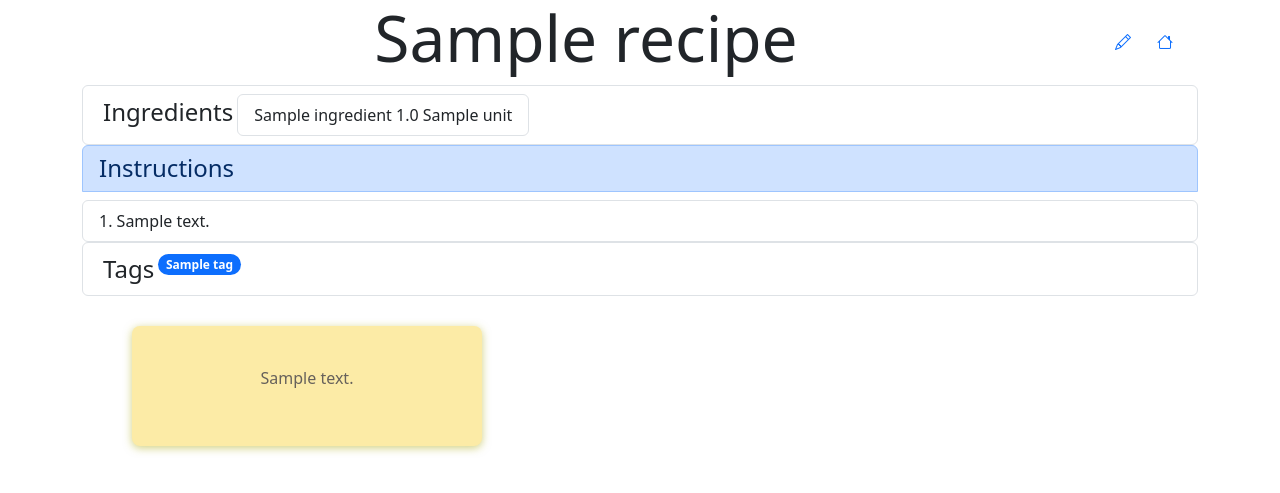
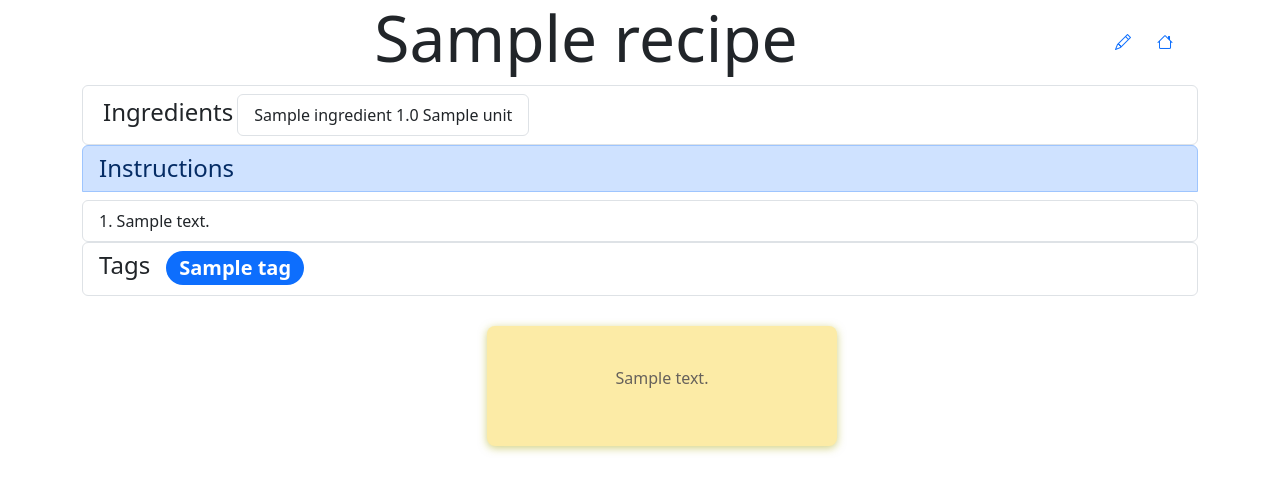
Before and after one commit to schovkla/cookbook, a Django app: template cookbook_app/templates/cookbook_app/recipe.html in a window 1280 px wide. Shown: the top 493 px of the page. Run offline with Django 4.2, Linux system fonts and the light colour scheme; the template is opened without the code that fills it: values that come from a table or form of the project are taken from there, others are empty; tables that the repository leaves empty hold one stand-in row (values such as "Sample post"); parts of the project's set-up code (start-up, migrations or seed data) failed here and were passed over; some libraries are stand-ins or nearby versions.

Commit message:
Center note and add spacing to tags.

```diff
--- a/cookbook_app/templates/cookbook_app/note.html
+++ b/cookbook_app/templates/cookbook_app/note.html
@@ -1,4 +1,4 @@
-<div class="row">
+<div class="row d-flex justify-content-center">
     <div class="col-md-4 col-sm-6 content-card">
         <div class="notice-card-shadow">
             <div class="notice-card card-information">
--- a/cookbook_app/templates/cookbook_app/tags.html
+++ b/cookbook_app/templates/cookbook_app/tags.html
@@ -2,9 +2,9 @@
 
 <div class="list-group">
     <div class="list-group-item">
-        <h4 class="list-group-item-heading float-start m-1">{% trans "Tags" %}</h4>
+        <h4 class="list-group-item-heading float-start me-3">{% trans "Tags" %}</h4>
         {% for tag in recipe.tags.all %}
-            <span class="badge rounded-pill  bg-primary">{{ tag }}</span>
+            <span class="badge rounded-pill  bg-primary fs-5">{{ tag }}</span>
         {% endfor %}
     </div>
 </div>
```
